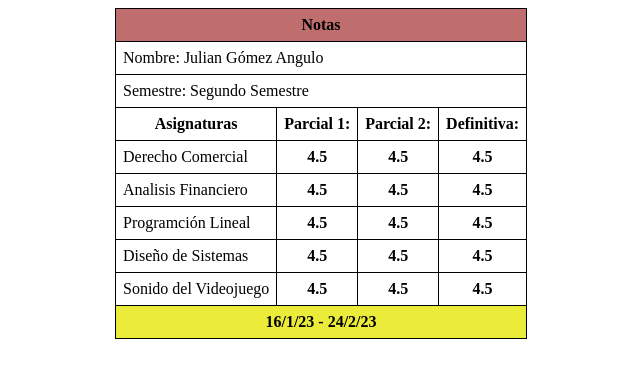
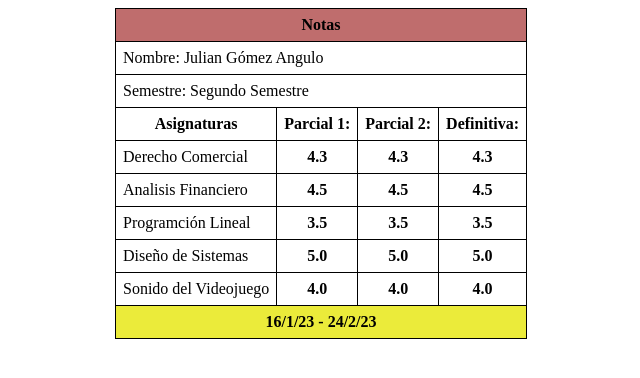
Before and after one commit to Gomezaj/Tablas, a plain HTML site: page index.html in a window 1280 px wide. Shown: the full height of the page, 319-959 px from the left. Drawn offline with Linux system fonts and the light colour scheme.

Commit message:
Notas Fin
Trabajo Notas

```diff
--- a/index.html
+++ b/index.html
@@ -27,9 +27,9 @@
             </tr>
             <tr>
                 <td>Derecho Comercial</td>
-                <th>4.5</th>
-                <th>4.5</th>
-                <th>4.5</th>
+                <th>4.3</th>
+                <th>4.3</th>
+                <th>4.3</th>
             </tr>
             <tr>
                 <td>Analisis Financiero</td>
@@ -39,21 +39,21 @@
             </tr>
             <tr>
                 <td>Programción Lineal</td>
-                <th>4.5</th>
-                <th>4.5</th>
-                <th>4.5</th>
+                <th>3.5</th>
+                <th>3.5</th>
+                <th>3.5</th>
             </tr>
             <tr>
                 <td>Diseño de Sistemas</td>
-                <th>4.5</th>
-                <th>4.5</th>
-                <th>4.5</th>
+                <th>5.0</th>
+                <th>5.0</th>
+                <th>5.0</th>
             </tr>
             <tr>
                 <td>Sonido del Videojuego</td>
-                <th>4.5</th>
-                <th>4.5</th>
-                <th>4.5</th>
+                <th>4.0</th>
+                <th>4.0</th>
+                <th>4.0</th>
             </tr>
         </tbody>
         <tfoot>
```
